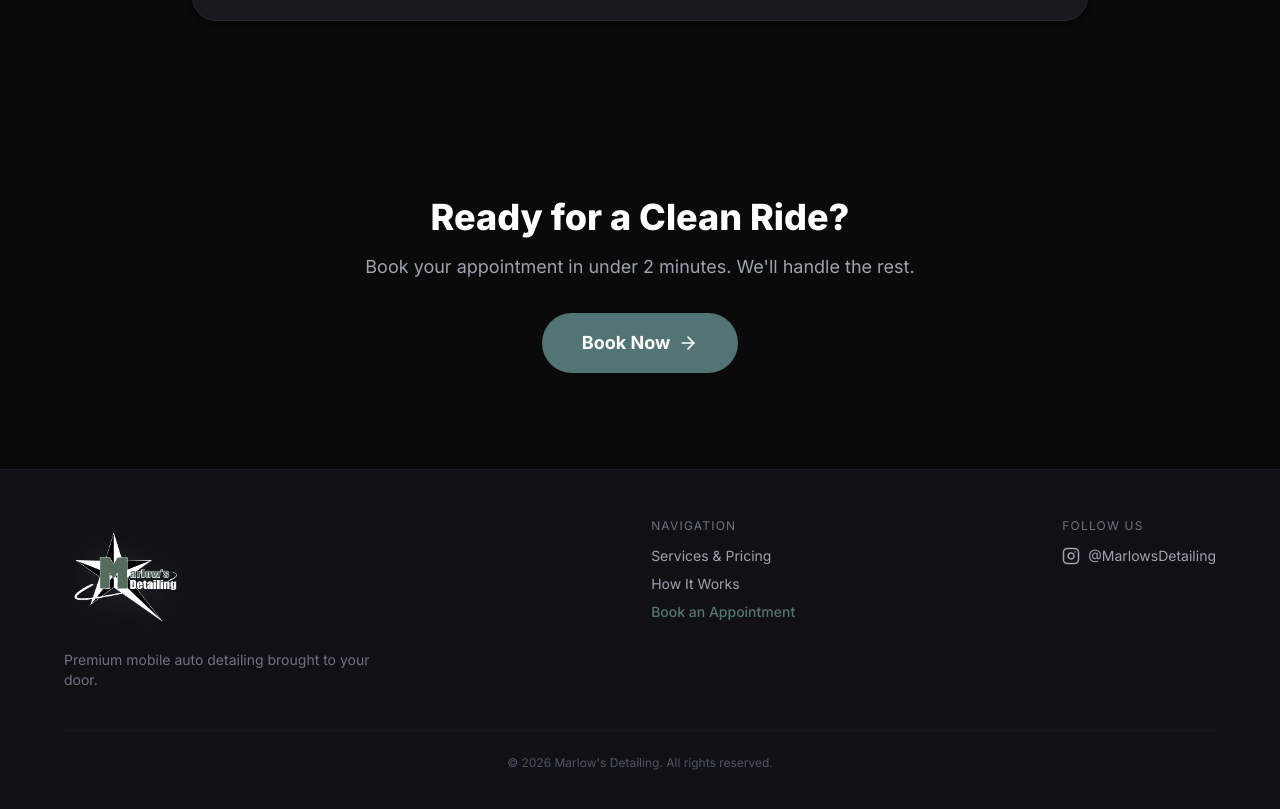
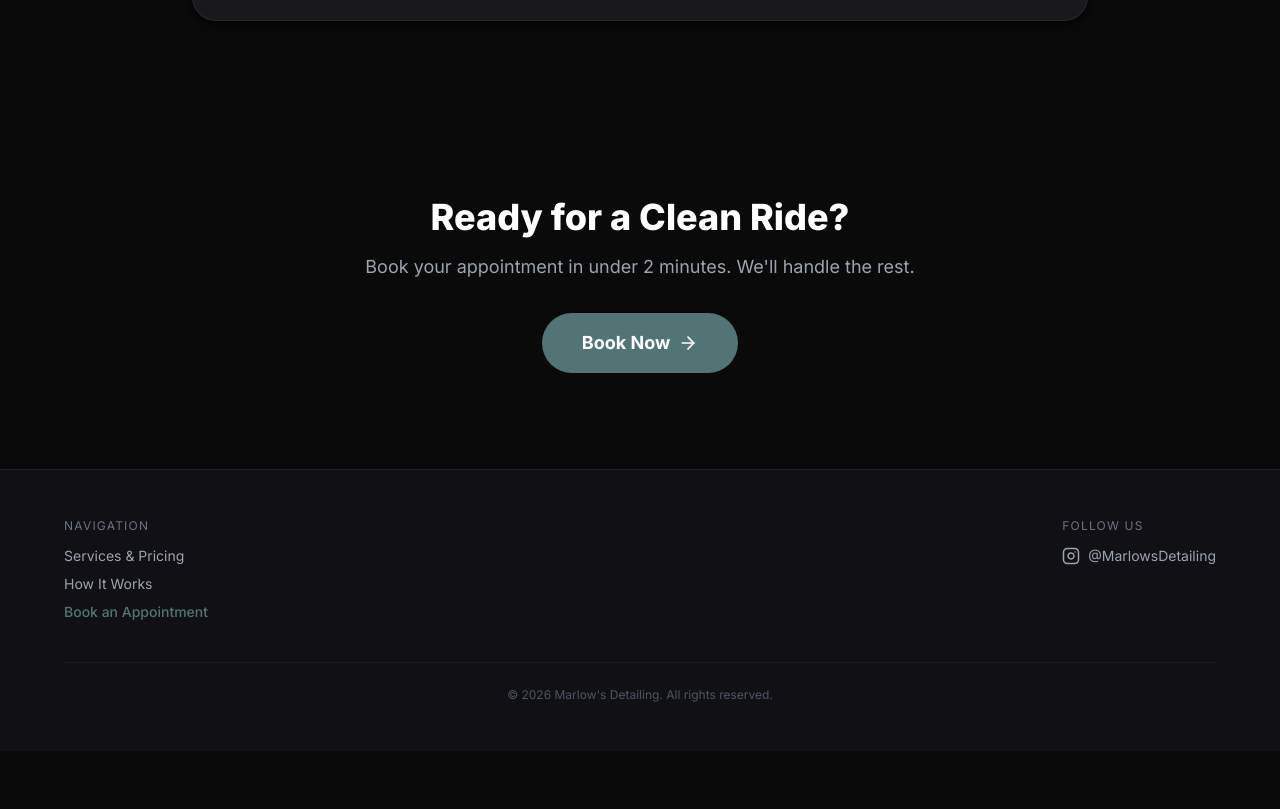
Before and after one commit to ToeJammm/MarlowsDetailing, a Next.js app: page / in a window 1280 px wide. Shown: the part 2886-3695 px from the top of the page. After the commit the page ends 3637 px from the top, so only its background shows below. Built offline with nearby package versions, Linux system fonts and the light colour scheme.

Commit message:
design: remove logo and tagline from footer
Co-Authored-By: Claude Sonnet 4.6 <noreply@anthropic.com>

```diff
--- a/components/Footer.tsx
+++ b/components/Footer.tsx
@@ -1,5 +1,4 @@
 import Link from 'next/link'
-import Image from 'next/image'
 import { Instagram } from 'lucide-react'
 
 export default function Footer() {
@@ -7,20 +6,6 @@ export default function Footer() {
     <footer className="border-t border-white/[0.06] py-12 px-4" style={{ backgroundColor: 'var(--surface-1)' }}>
       <div className="max-w-6xl mx-auto">
         <div className="flex flex-col md:flex-row items-center md:items-start justify-between gap-8">
-          {/* Brand */}
-          <div className="flex flex-col items-center md:items-start gap-3">
-            <Image
-              src="/logo/detailing_logo_dark_no_bg.png"
-              alt="Marlow's Detailing"
-              width={120}
-              height={120}
-              className="drop-shadow-[0_4px_16px_rgba(82,116,116,0.2)]"
-            />
-            <p className="text-gray-500 text-sm text-center md:text-left max-w-xs">
-              Premium mobile auto detailing brought to your door.
-            </p>
-          </div>
-
           {/* Links */}
           <div className="flex flex-col items-center md:items-start gap-2">
             <p className="text-gray-500 text-xs uppercase tracking-widest mb-1">Navigation</p>
```
